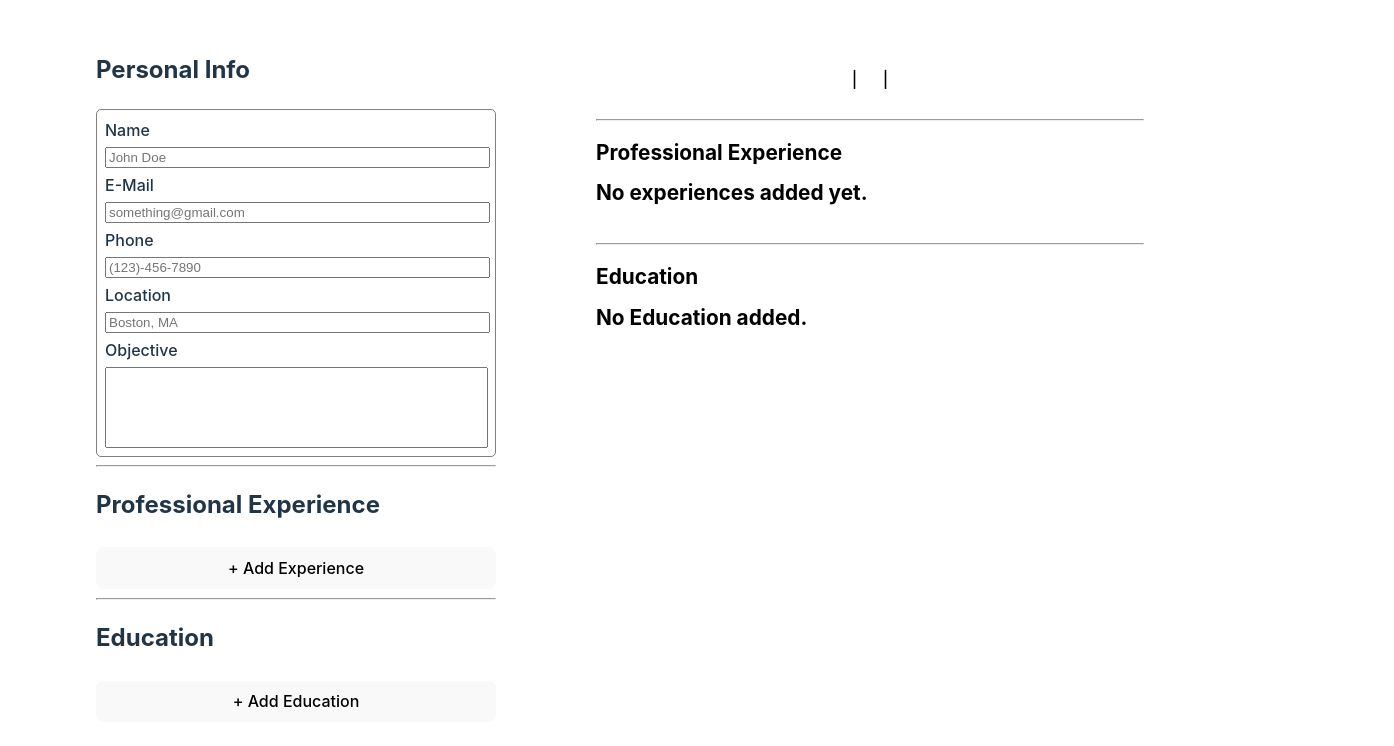
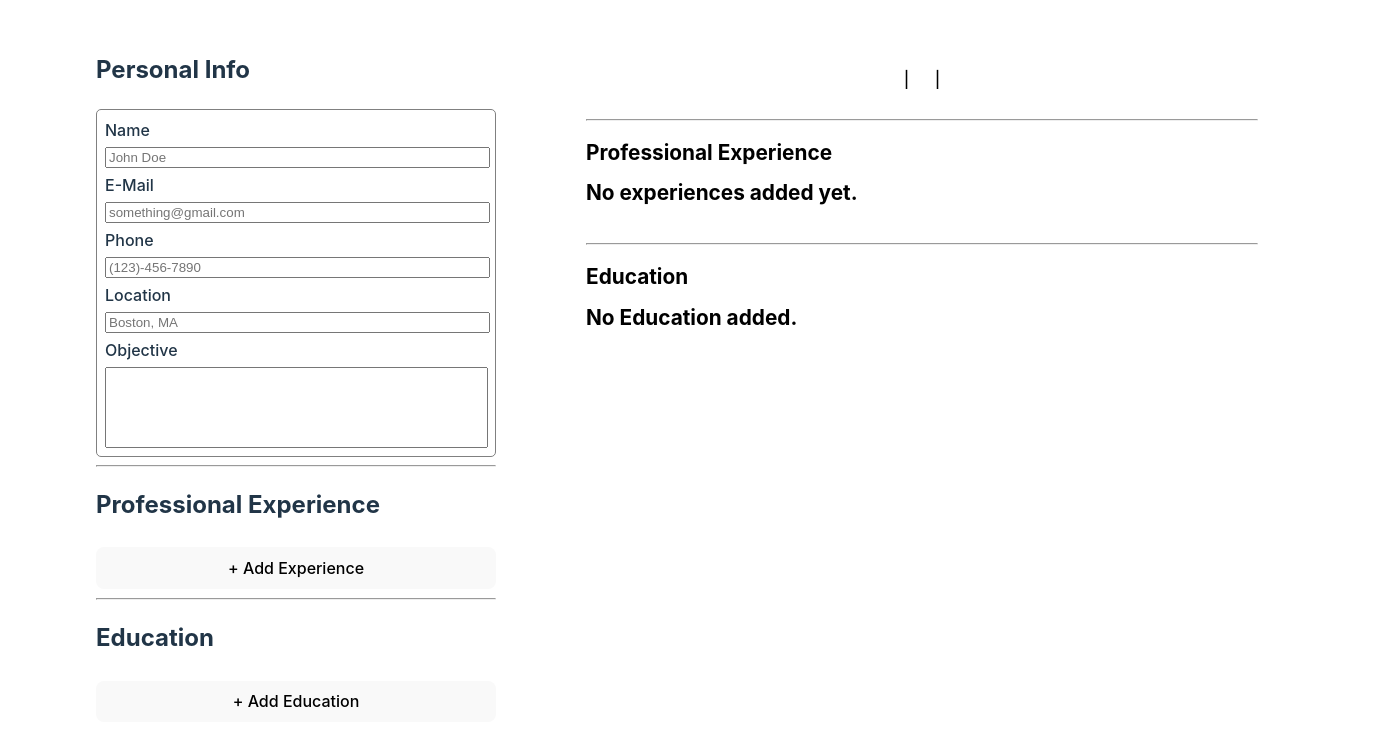
Before and after one commit to EddieTheEgg/cvBuilder, a React (Vite) app in the folder cvBuilder/: page / in a window 1280 px wide. Shown: the top 746 px of the page, 1394 px wide, since content can reach past the window. Built offline with nearby package versions, Linux system fonts and the light colour scheme.

Commit message:
added responsive styling to website page canvas, and also added styling to resume display of education

```diff
--- a/cvBuilder/src/App.css
+++ b/cvBuilder/src/App.css
@@ -10,7 +10,7 @@
 .web-layout {
   display: flex;
   justify-content: space-between;
-  gap: 60px;
+  gap: 50px;
   width: 100%;
   min-height: 100vh;
 }
@@ -25,6 +25,12 @@
 .personal-info,
 .resume {
   display: block;
-  width: 100%;
   margin-right: 2rem;
 }
+
+@media (max-width: 1250px){
+  .web-layout{
+    flex-direction: column;
+    align-items: center;
+  }
+}
--- a/cvBuilder/src/Components/resume.css
+++ b/cvBuilder/src/Components/resume.css
@@ -14,7 +14,7 @@
     font-size: 1.8rem;
     min-height: 8in;
     max-height: 12in;
-    width: clamp(5in, 6in, 7in);
+    width: clamp(6in, 7in, 8in);
 }
 
 .personal h3{
@@ -64,6 +64,7 @@ hr{
     justify-content: space-between;
     align-items: baseline;
     width: 100%;
+    margin-bottom: 0;
 }
 
 
@@ -86,14 +87,15 @@ ul {
   }
 
 
-.experience h4, .company-row h5, .company-row p{
+.experience h4, .company-row h5, .company-row p, .position-row p, .school-row h5{
     margin-bottom: 0;
+    margin-top: 0;
 }
 
-.company-row p, .school-row div{
-    font-size: 1rem;
+.company-row p, .school-row div, .degree-row p{
+    font-size: 0.9rem;
     margin-top: 0;
-    margin-bottom: 0.5rem;
+    margin-bottom: 0;
     white-space: nowrap;
 }
 
@@ -106,7 +108,7 @@ ul {
 }
 
 .position-row p{
-    font-size: 1rem;
+    font-size: 0.9rem;
     margin-top: 0;
 }
 
@@ -116,12 +118,12 @@ ul {
   }
 
 .specific-desc::marker {
-    font-size: 0.8em; /* Adjust the size of the bullet */
+    font-size: 0.9em; /* Adjust the size of the bullet */
     color: gray; /* Optional: Change bullet color */
 }
 
 .specific-desc{
-    font-size: 1rem;
+    font-size: 0.9rem;
 }
 
 .experience-form section, .education-form section{
```
